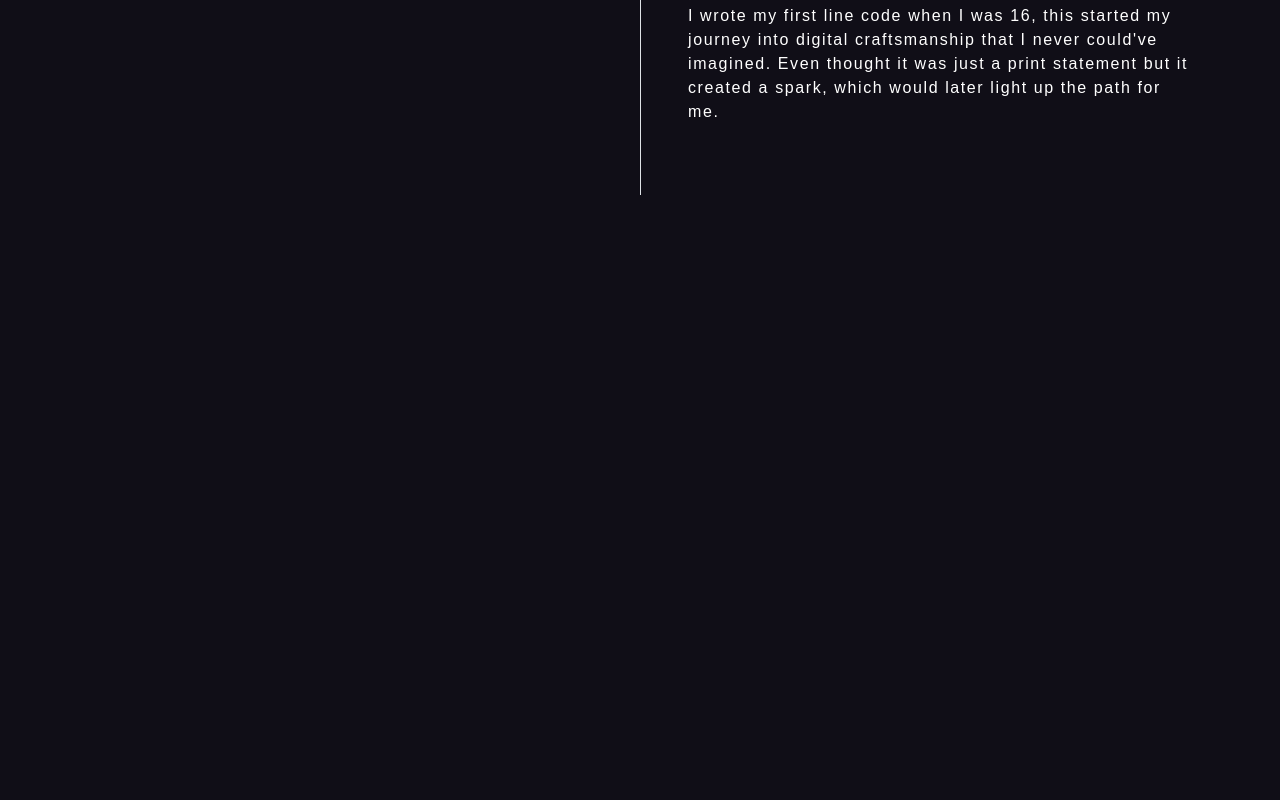
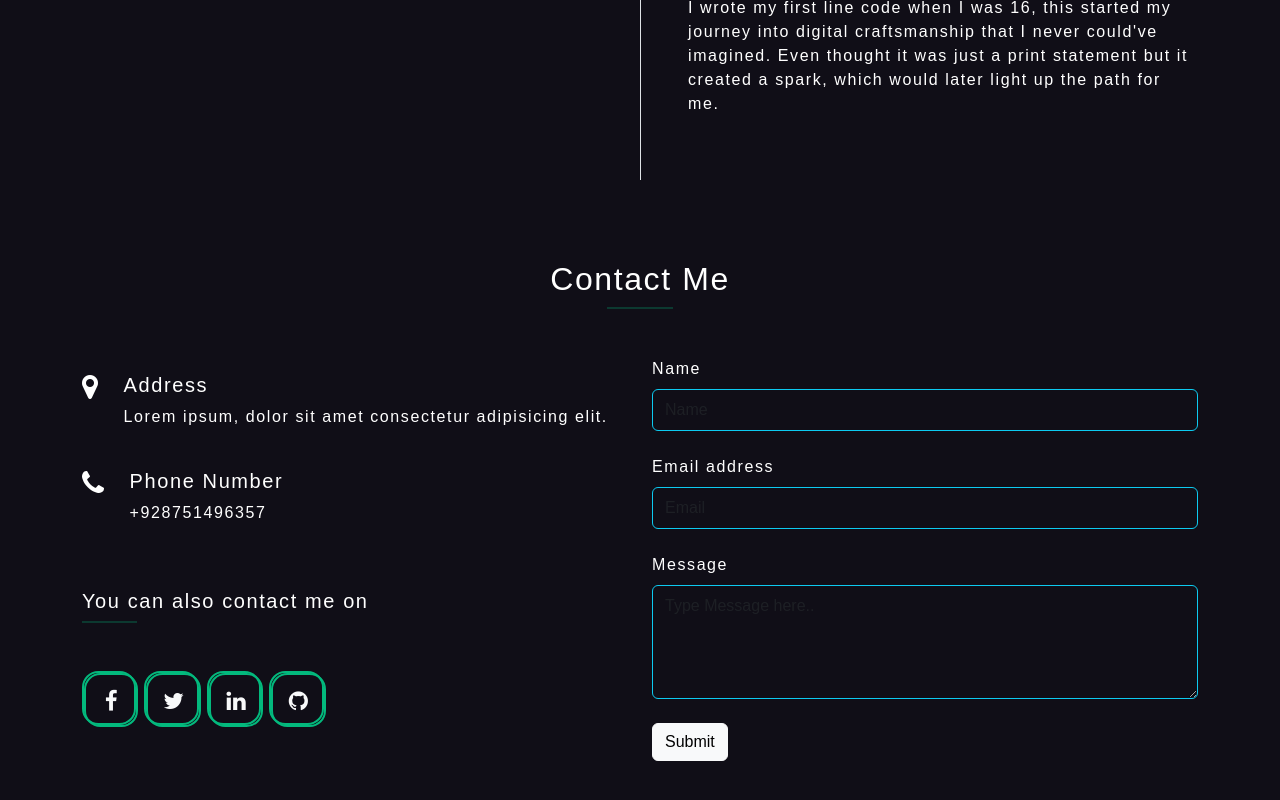
Before and after one commit to latif-muhammad/my-portfolio, a React (Create React App) app: page / in a window 1280 px wide. Shown: the part 2021-2821 px from the top of the page. Before the commit the page ends 2289 px from the top, so only its background shows below. Built offline with nearby package versions, Linux system fonts and the light colour scheme.

Commit message:
added contact section

```diff
--- a/src/components/base/TimelineDetail.js
+++ b/src/components/base/TimelineDetail.js
@@ -11,7 +11,7 @@ const TimeLineDetail = (props) => {
                 <h5 className="mb-2 pe-3">{props.data.title}</h5>
                 <span className="mb-0 align-bottom" >{props.data.year}</span>
             </div>
-            <hr style={{ width: "10%", height: "0.05rem" }} class="mt-0 mb-3 p-0" />
+            <hr style={{ width: "10%", height: "0.05rem" }} className="mt-0 mb-3 p-0" />
             <p className="text-start">{props.data.detail}</p>
         </div>
     );
--- a/src/components/core/SocialButton.js
+++ b/src/components/core/SocialButton.js
@@ -2,8 +2,8 @@ import styles from "../core/SocialButton.module.css"
 const SocialButton = (props) => {
     return (
 
-        <div className= {`${styles.SocialButton} "me-4" `}>
-            <button className= {`${styles.SocialButton}`}><i className={`${props.icon}`}></i></button>
+        <div className= {`${styles.SocialButton} me-2`}>
+            <button className= {`${styles.SocialButton}`}><i className={`${props.icon} text-light ${styles.icon}`}></i></button>
         </div>
     );
 }
--- a/src/components/core/SocialButton.module.css
+++ b/src/components/core/SocialButton.module.css
@@ -11,7 +11,7 @@
 
   }
 .SocialButton .icon{
-    font-size: 1.5rem;
+    font-size: 1.4rem;
     vertical-align: bottom;
        color: #edf1f5;
 }
--- a/src/components/core/Timeline.js
+++ b/src/components/core/Timeline.js
@@ -4,8 +4,8 @@ const TimeLine = (props) => {
     return (
         <section id="timeline" className="container section-margin position-relative">
             <div className="title mb-5 pb-3">
-                <h2 className="text-center mb-3">TimeLine</h2>
-                <hr style={{ width: "6%" }} class="text-center mx-auto m-0" />
+                <h2 className="text-center mb-2">TimeLine</h2>
+                <hr style={{ width: "6%" }} className="text-center mx-auto m-0" />
             </div>
 
             <div className={`row container ${styles.separator} `}>
--- a/src/screens/HomeScreen.js
+++ b/src/screens/HomeScreen.js
@@ -2,8 +2,12 @@ import Navbar from '../components/core/Navbar';
 import styles from "./HomeScreen.module.css";
 import Timeline from '../components/core/Timeline';
 import * as data from "../utilities/data";
+import ContactForm from "../components/UI/ContactForm";
+import SocialButton from "../components/core/SocialButton";
+
 
 const HomeScreen = () => {
+    const icons = ["fa fa-facebook", "fa fa-twitter", "fa fa-linkedin", "fa fa-github"];
     return (
         <div>
             <section className={`section-margin header ${styles.header}`}>
@@ -18,7 +22,7 @@ const HomeScreen = () => {
             <section id="About" className="container section-margin">
                 <div className="row">
                     <div id="ab-img" className="d-none d-md-block col-md-6 me-5">
-                        <img src={require ('../assets/ab-img.png')} className="pt-5 mt-5" alt="Not Found" height="auto" width="100%" />
+                        <img src={require('../assets/ab-img.png')} className="pt-5 mt-5" alt="Not Found" height="auto" width="100%" />
                     </div>
                     <div className="col-md-5">
                         <div className="mb-4 about-me">
@@ -29,10 +33,10 @@ const HomeScreen = () => {
                             <p>Hello! Iam Muhammad Latif, Currently a student at IBA Karachi and passionate about exploring the fascinating world of AI and development. With expertise in Flutter, React, React Native, and Python, I enjoy building innovative solutions and pushing the boundaries of technology. Let's explore my creative journey together!</p>
                         </div>
 
-                        <div class="tech-skills">
-                            <div class="title mb-4">
+                        <div className="tech-skills">
+                            <div className="title mb-4">
                                 <h4>Technical Skills</h4>
-                                <hr class="m-0"/>
+                                <hr className="m-0" />
                             </div>
                         </div>
                     </div>
@@ -41,8 +45,60 @@ const HomeScreen = () => {
             <section className="section-margin timelineSection">
                 <Timeline timelineData={data.timelineData}></Timeline>
             </section>
-            <section className="projects"></section>
-            <section className="contactSections"></section>
+            <section className="projects container section-margin"></section>
+
+            <section className="contactSections container section-margin">
+                <div className="row">
+                    <div className="title mb-0 mb-md-5">
+                        <h2 className="text-center mb-">Contact Me</h2>
+                        <hr style={{ width: "6%" }} className="text-center mx-auto m-0" />
+                    </div>
+
+                    <div className="col-12 col-md-6 pt-3 m-md-0 m-5">
+
+                        <div className="info-details mb-5">
+                            <div className="address d-flex mb-4">
+                                <i className="fa fa-map-marker align-bottom fs-3 me-4"></i>
+                                <span>
+                                    <h5>Address</h5>
+                                    <p className="mb-3">Lorem ipsum, dolor sit amet consectetur adipisicing elit.</p>
+                                </span>
+                            </div>
+                            <div className="address d-flex">
+                                <i className="fa fa-phone align-bottom fs-3 me-4"></i>
+                                <span>
+                                    <h5>Phone Number</h5>
+                                    <p>+928751496357</p>
+                                </span>
+                            </div>
+                        </div>
+
+
+                        <div className="title mb-5">
+                            <h5 className="mb-2">You can also contact me on</h5>
+                            <hr style={{ width: '10%' }} className="m-0" />
+                        </div>
+                        <div className="social-links d-flex">
+                            {
+                                icons.map((icon) => {
+                                    var key = icons.indexOf(icon);
+                                    return <SocialButton key={ key } icon={icon}></SocialButton>
+                                })
+                            }
+                        </div>
+                    </div>
+
+                    <div className="title mb-5 mt-2 d-md-none">
+                        <h2 className="text-center mb-3">Contact From</h2>
+                        <hr style={{ width: "6%" }} className="text-center mx-auto m-0" />
+                    </div>
+
+
+                    <div className="col-12 col-md-6">
+                        <ContactForm></ContactForm>
+                    </div>
+                </div>
+            </section>
 
         </div>
     )
```
Also changed, not shown: src/utilities/data.js (line endings or trailing spaces).
